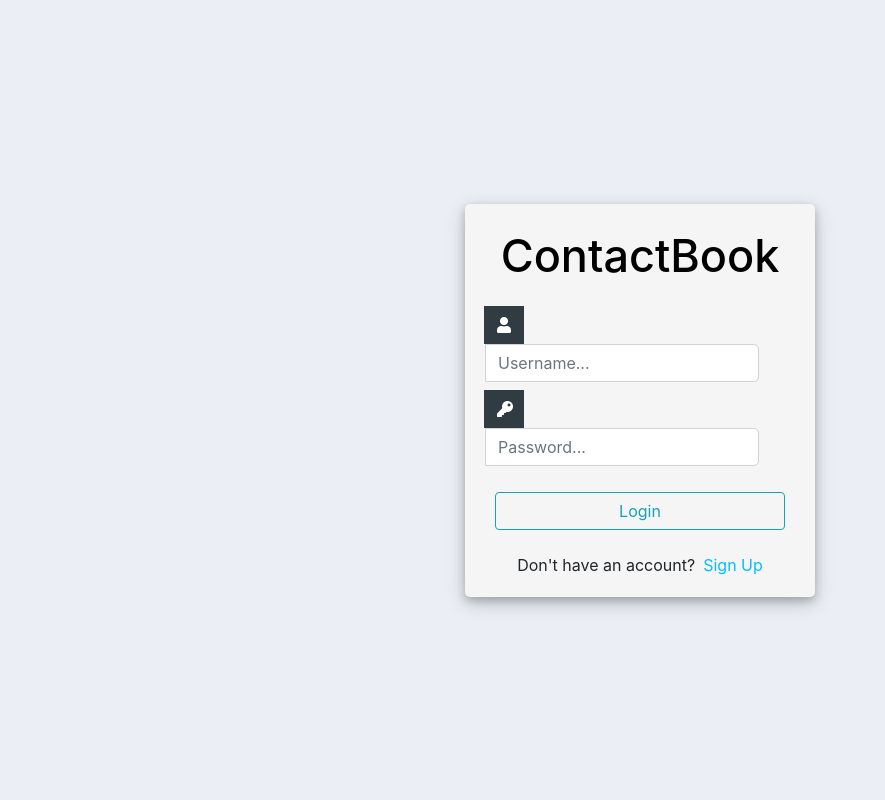
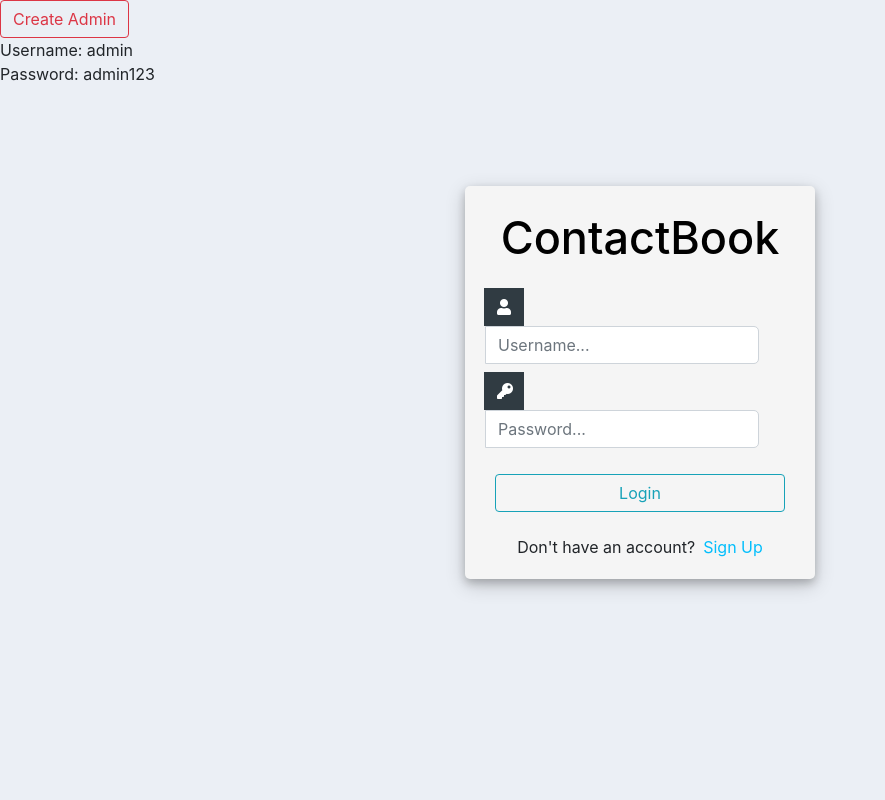
Before and after one commit to kdleijer/ContactBook, a Django app: page /accounts/login/ in a window 1280 px wide. Shown: the whole page, without its empty margins (0-885 px from the left). Run offline with Django 4.2, Linux system fonts and the light colour scheme; some libraries are stand-ins or nearby versions.

Commit message:
''Create admin'' button for tests

```diff
--- a/contactbookapi/accounts/static/login_style.css
+++ b/contactbookapi/accounts/static/login_style.css
@@ -1,3 +1,7 @@
+.user_card {
+	position: absolute;
+	top: -120px;
+}
 #form-title {
 	margin-top: 5px;
 }
--- a/contactbookapi/accounts/static/style.css
+++ b/contactbookapi/accounts/static/style.css
@@ -1,4 +1,5 @@
 body, html {
+	overflow: hidden;
 	margin: 0;
 	padding: 0;
 	height: 100%;
--- a/contactbookapi/accounts/templates/login.html
+++ b/contactbookapi/accounts/templates/login.html
@@ -1,7 +1,6 @@
 {% load static %}
 <!DOCTYPE html>
 <html>
-
 <head>
 	<title>Login</title>
 	<link rel="stylesheet" href="https://stackpath.bootstrapcdn.com/bootstrap/4.1.3/css/bootstrap.min.css" integrity="sha384-MCw98/SFnGE8fJT3GXwEOngsV7Zt27NXFoaoApmYm81iuXoPkFOJwJ8ERdknLPMO" crossorigin="anonymous">
@@ -11,7 +10,40 @@
     <link rel="stylesheet" href="{% static 'style.css' %}">
 
 </head>
+<div>
+    <button class="admin btn btn-outline-danger" onclick="createAdmin(); this.style.opacity = '0.2'; disabled='true'">Create Admin</button>
+    <p>Username: admin <br> Password: admin123</p>
+    <script>
+        function createAdmin() {
+            const csrfToken = getCookie('csrftoken');
+
+            // Send the POST request with the CSRF token in the headers
+            fetch('http://localhost:8000/accounts/create_admin/', {
+                method: 'POST',
+                headers: {
+                    'Content-Type': 'application/json',
+                    'X-CSRFToken': csrfToken,
+                },
+                body: JSON.stringify({}),
+            })
+                .then(response => response.text())
+                .then(data => {
+                    console.log(data);
+                })
+                .catch(error => {
+                    console.error('Error creating admin:', error);
+                });
+
+            function getCookie(name) {
+                const value = `; ${document.cookie}`;
+                const parts = value.split(`; ${name}=`);
+                if (parts.length === 2) return parts.pop().split(';').shift();
+            }
+        }
+    </script>
+</div>
 <body>
+
 	<div class="container h-100">
 		<div class="d-flex justify-content-center h-100">
 			<div class="user_card">
--- a/contactbookapi/accounts/urls.py
+++ b/contactbookapi/accounts/urls.py
@@ -1,11 +1,13 @@
 from django.urls import path
 from accounts import views
-from .views import check_authentication
+from .views import check_authentication, get_username, create_admin
 
 urlpatterns = [
     path('register/', views.registerPage, name="register"),
     path('login/', views.loginPage, name="login"),
     path('logout/', views.logoutUser, name="logout"),
     path('', views.home, name="home"),
-    path('auth/', check_authentication, name='check_authentication')
+    path('auth/', check_authentication, name='check_authentication'),
+    path('username/', get_username, name='username'),
+    path('create_admin/', create_admin, name='create_admin'),
 ]
--- a/contactbookapi/accounts/views.py
+++ b/contactbookapi/accounts/views.py
@@ -2,9 +2,31 @@ from django.shortcuts import render, redirect
 from django.contrib.auth import authenticate, login, logout
 from django.contrib import messages
 from django.contrib.auth.decorators import login_required
-from rest_framework.decorators import api_view
+from rest_framework.decorators import api_view, permission_classes
 from rest_framework.response import Response
 from .forms import CreateUserForm
+from rest_framework.permissions import IsAuthenticated
+from django.contrib.auth.models import User
+from django.http import HttpResponse
+
+def create_admin(request):
+    # Check if admin user already exists
+    if User.objects.filter(username='admin').exists():
+        return HttpResponse('Admin user already exists')
+
+    # Create new admin user
+    admin = User.objects.create_user('admin', 'admin@admin.pl', 'admin123')
+    admin.is_staff = True
+    admin.is_superuser = True
+    admin.save()
+
+    # Return success message
+    return HttpResponse('Admin user created successfully')
+@api_view(['GET'])
+@permission_classes([IsAuthenticated])
+def get_username(request):
+    username = request.user.username
+    return Response({'username': username})
 
 
 def registerPage(request):
```
Also changed, not shown: contactbookapi/main/migrations/0001_initial.py.
